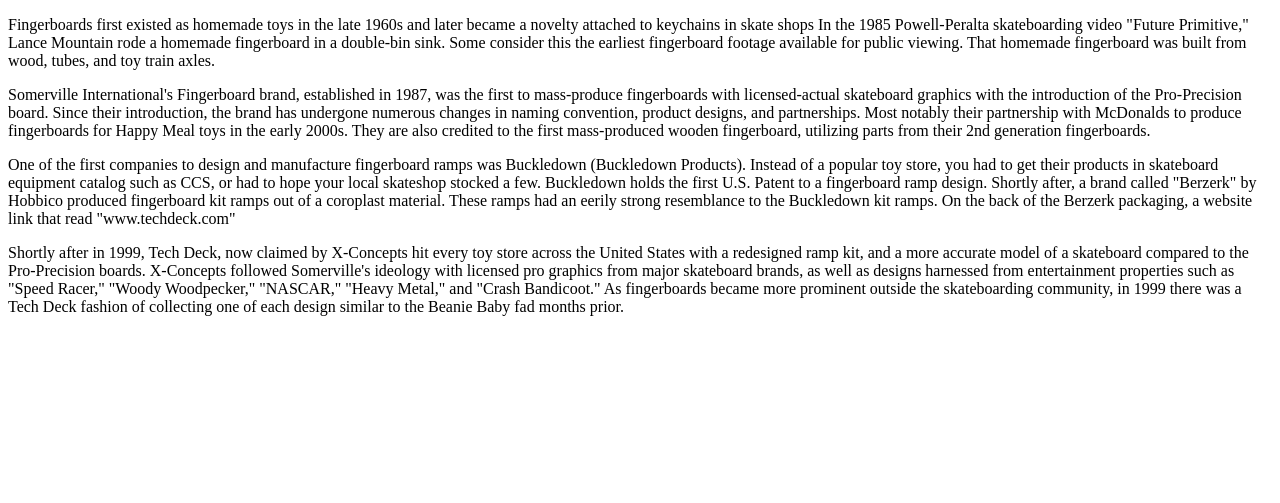
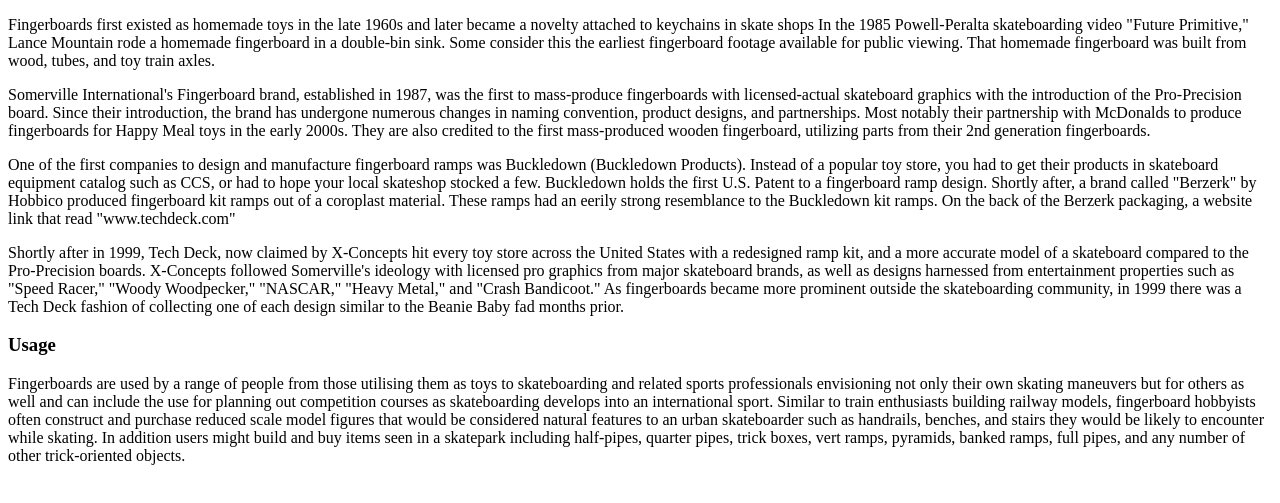
Before and after one commit to jtexX/fingerboard-wiki, a plain HTML site: page index.html in a window 1280 px wide. Shown: the part 105-608 px from the top of the page. Drawn offline with Linux system fonts and the light colour scheme.

Commit message:
Update index.html

```diff
--- a/index.html
+++ b/index.html
@@ -44,5 +44,17 @@
     outside the skateboarding community, in 1999 there was a Tech Deck fashion of collecting
     one of each design similar to the Beanie Baby fad months prior.
   </p>
+  <h3>Usage</h3>
+  <p>Fingerboards are used by a range of people from those utilising them as toys to
+    skateboarding and related sports professionals envisioning not only their own skating
+    maneuvers but for others as well and can include the use for planning out competition
+    courses as skateboarding develops into an international sport. Similar to train
+    enthusiasts building railway models, fingerboard hobbyists often construct and purchase
+    reduced scale model figures that would be considered natural features to an urban
+    skateboarder such as handrails, benches, and stairs they would be likely to encounter
+    while skating. In addition users might build and buy items seen in a skatepark including
+    half-pipes, quarter pipes, trick boxes, vert ramps, pyramids, banked ramps, full
+    pipes, and any number of other trick-oriented objects.
+  </p>
 
 </body>
```
